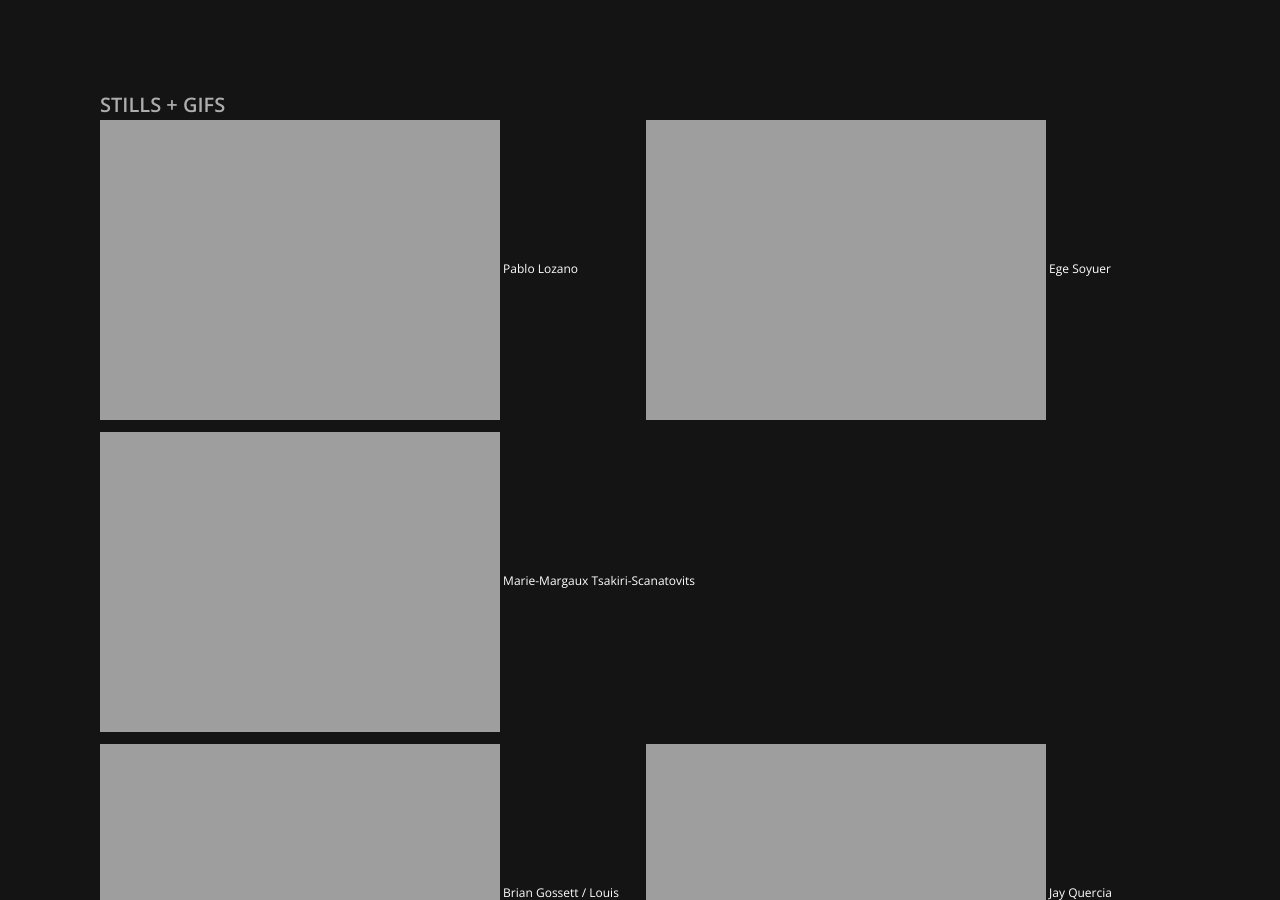
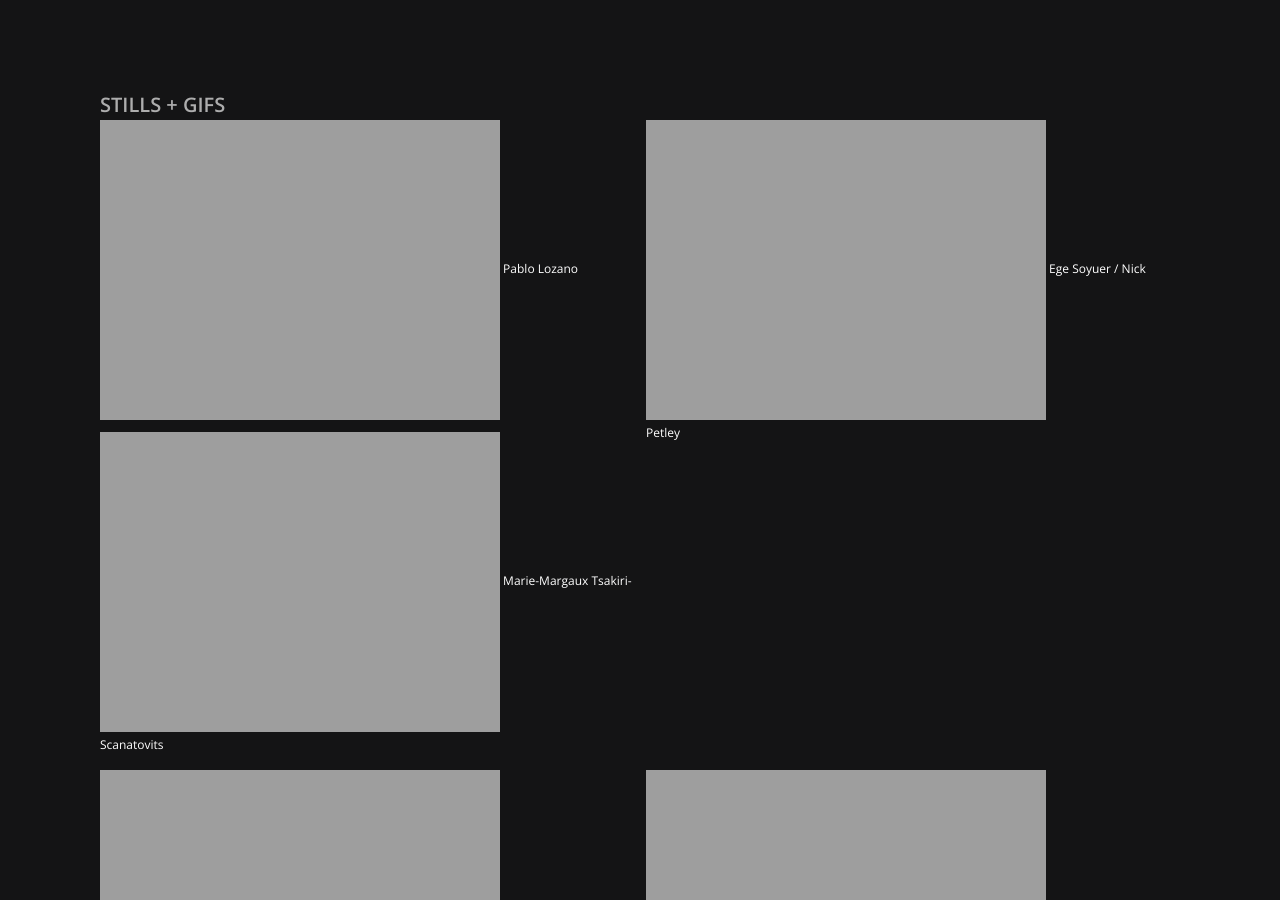
Before and after one commit to gorociao/peprally-website, a Jekyll site: the page built from _my_collection/dear-europe.markdown, in a window 1280 px wide and 900 px high, scrolled down 2277 px. Built offline with Jekyll 4.4.1, drawn with Linux system fonts in a browser that asks for light colours.

Commit message:
ege fix 2

```diff
--- a/_my_collection/dear-europe.markdown
+++ b/_my_collection/dear-europe.markdown
@@ -38,7 +38,7 @@
 ![]({{ site.url }}/images/eupress/de_fourtune.gif) Pablo Lozano
 
 {: .image .half .right}
-![]({{ site.url }}/images/eupress/de_democracy.gif) Ege Soyuer
+![]({{ site.url }}/images/eupress/de_democracy.gif) Ege Soyuer / Nick Petley
 
 {: .image .full}
 ![]({{ site.url }}/images/eupress/de_map.jpg) Marie-Margaux Tsakiri-Scanatovits
```
